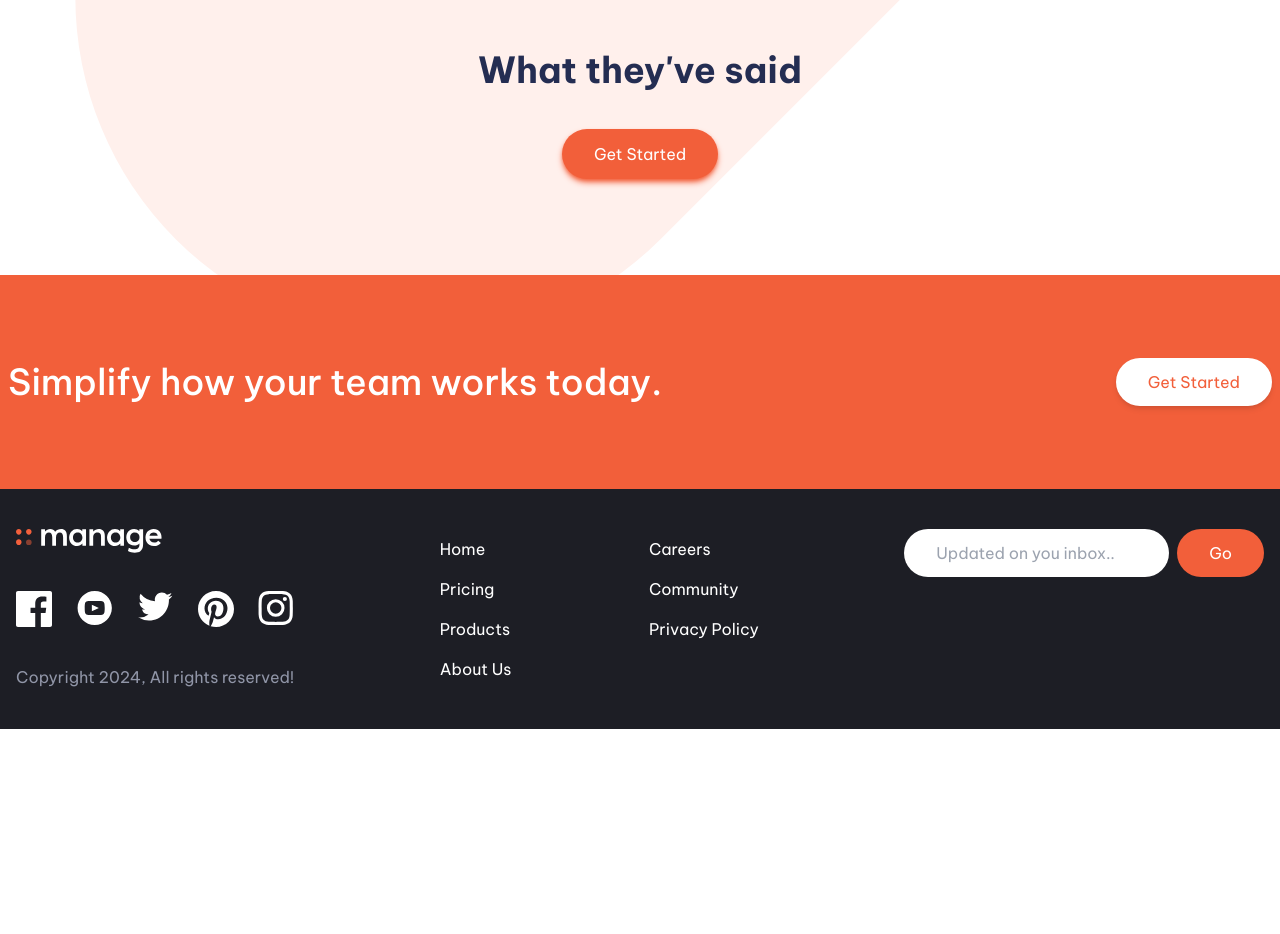
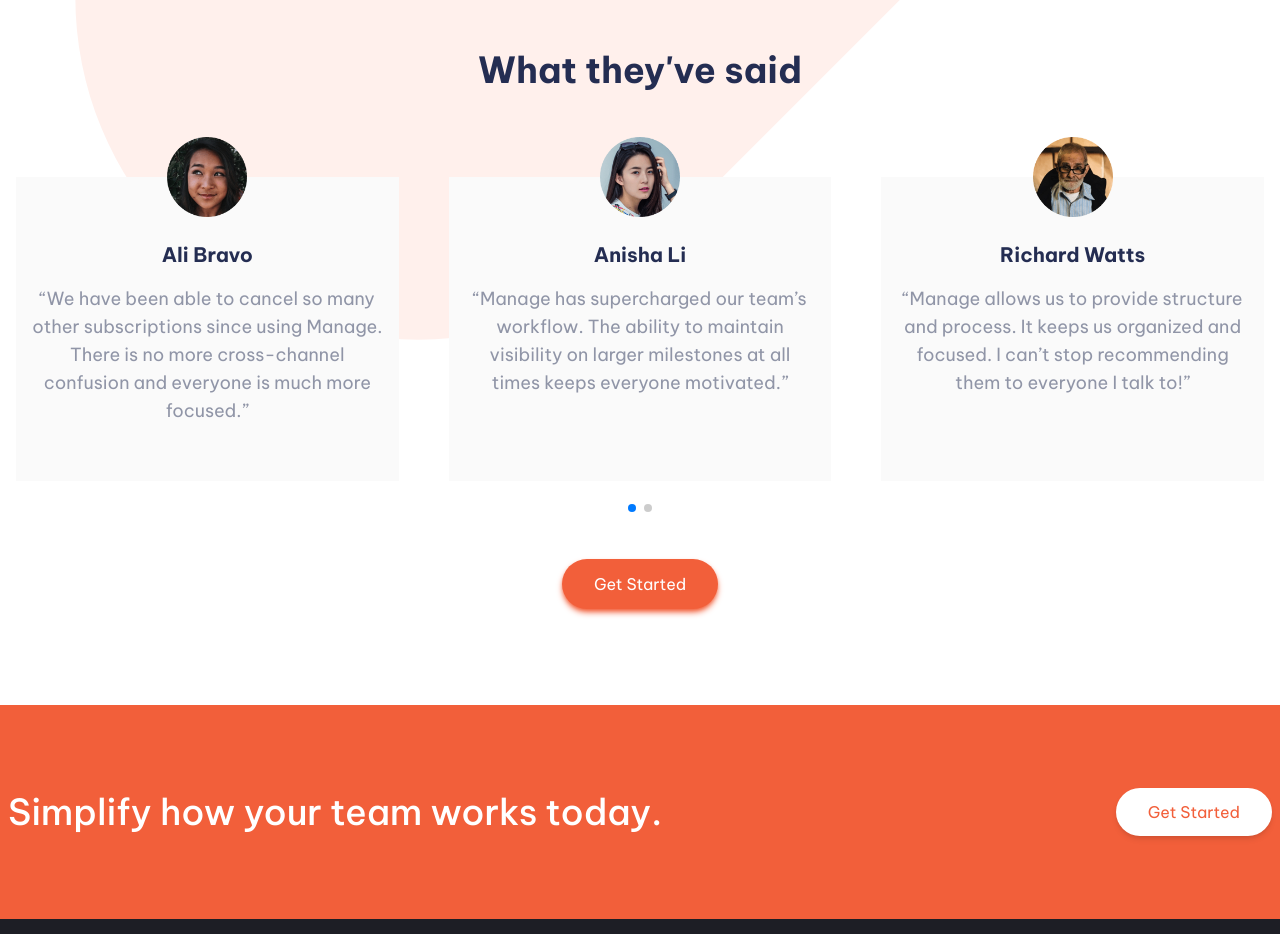
Before and after one commit to AhmedElaguab/react-landing-page-manage, a React (Vite) app: page / in a window 1280 px wide. Shown: the part 1340-2274 px from the top of the page. Built offline with nearby package versions, Linux system fonts and the light colour scheme.

Commit message:
add testimonials

```diff
--- a/package.json
+++ b/package.json
@@ -11,7 +11,8 @@
   },
   "dependencies": {
     "react": "^18.2.0",
-    "react-dom": "^18.2.0"
+    "react-dom": "^18.2.0",
+    "swiper": "^11.1.3"
   },
   "devDependencies": {
     "@types/react": "^18.2.66",
--- a/src/App.tsx
+++ b/src/App.tsx
@@ -9,6 +9,39 @@ import IconTwitter from './assets/images/icon-twitter.svg';
 import IconPintrest from './assets/images/icon-pinterest.svg';
 import IconInsta from './assets/images/icon-instagram.svg';
 import { useState } from 'react';
+
+import 'swiper/css';
+import 'swiper/css/pagination';
+import { Swiper, SwiperSlide } from 'swiper/react';
+import { Pagination } from 'swiper/modules';
+
+import AvatarAli from './assets/images/avatar-ali.png';
+import AvatarAnisha from './assets/images/avatar-anisha.png';
+import AvatarRichard from './assets/images/avatar-richard.png';
+import AvatarShanai from './assets/images/avatar-shanai.png';
+
+const testimonials: { avatar: string; name: string; text: string }[] = [
+  {
+    avatar: AvatarAli,
+    name: 'Ali Bravo',
+    text: 'We have been able to cancel so many other subscriptions since using Manage. There is no more cross-channel confusion and everyone is much more focused.',
+  },
+  {
+    avatar: AvatarAnisha,
+    name: 'Anisha Li',
+    text: 'Manage has supercharged our team’s workflow. The ability to maintain visibility on larger milestones at all times keeps everyone motivated.',
+  },
+  {
+    avatar: AvatarRichard,
+    name: 'Richard Watts',
+    text: 'Manage allows us to provide structure and process. It keeps us organized and focused. I can’t stop recommending them to everyone I talk to!',
+  },
+  {
+    avatar: AvatarShanai,
+    name: 'Shanai Gough',
+    text: 'Their software allows us to track, manage and collaborate on our projects from anywhere. It keeps the whole team in-sync without being intrusive.',
+  },
+];
 
 function App() {
   const [showNavbar, setShowNavbar] = useState(false);
@@ -189,7 +222,44 @@ function App() {
           <h2 className="text-blue-primary text-4xl leading-normal font-bold">
             What they've said
           </h2>
-          {/* TODO: ADD TESTIMONIALS */}
+          <Swiper
+            modules={[Pagination]}
+            pagination={{ clickable: true }}
+            autoplay
+            slidesPerView={1}
+            className="mt-10"
+            breakpoints={{
+              640: {
+                slidesPerView: 1,
+                spaceBetween: 20,
+              },
+              768: {
+                slidesPerView: 2,
+                spaceBetween: 40,
+              },
+              1264: {
+                slidesPerView: 3,
+                spaceBetween: 50,
+              },
+            }}
+          >
+            {testimonials.map(person => (
+              <SwiperSlide
+                key={person.name}
+                className="bg-gray-lighter relative mt-[40px] p-4 pb-14"
+              >
+                <img
+                  className="w-[80px] absolute -top-[40px] mx-auto center-avatar"
+                  src={person.avatar}
+                  alt={person.name}
+                />
+                <p className="text-xl font-bold text-blue-primary mt-12">
+                  {person.name}
+                </p>
+                <p className="text-lg text-gray-light mt-4">“{person.text}”</p>
+              </SwiperSlide>
+            ))}
+          </Swiper>
           <a
             className="inline-flex bg-red-primary text-white py-3 px-8 mt-8 rounded-full shadow-md shadow-red-primary hover:opacity-90"
             href="/"
--- a/src/index.css
+++ b/src/index.css
@@ -10,3 +10,16 @@ body {
   background-repeat: no-repeat;
   height: 3000px;
 }
+
+.swiper-pagination {
+  position: relative;
+  margin-top: 20px;
+}
+
+.swiper-slide {
+  height: auto;
+}
+
+.center-avatar {
+  left: calc(50% - 40px);
+}
--- a/tailwind.config.js
+++ b/tailwind.config.js
@@ -12,6 +12,7 @@ export default {
         'red-primary': 'hsl(12, 88%, 59%)',
         'red-light': 'hsl(13, 100%, 96%)',
         'gray-light': 'hsl(227, 12%, 61%)',
+        'gray-lighter': 'hsl(0, 0%, 98%)',
       },
     },
   },
```
Also changed, not shown: 1 other file (tests, documents, lock files or other folders).
